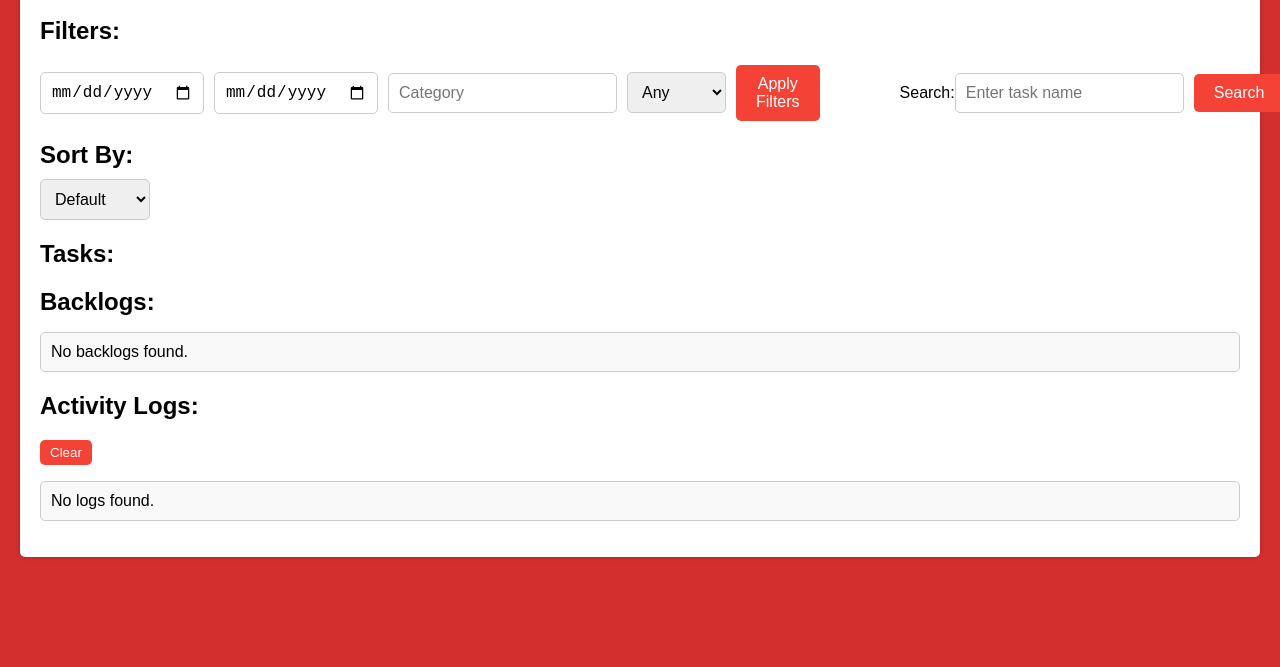
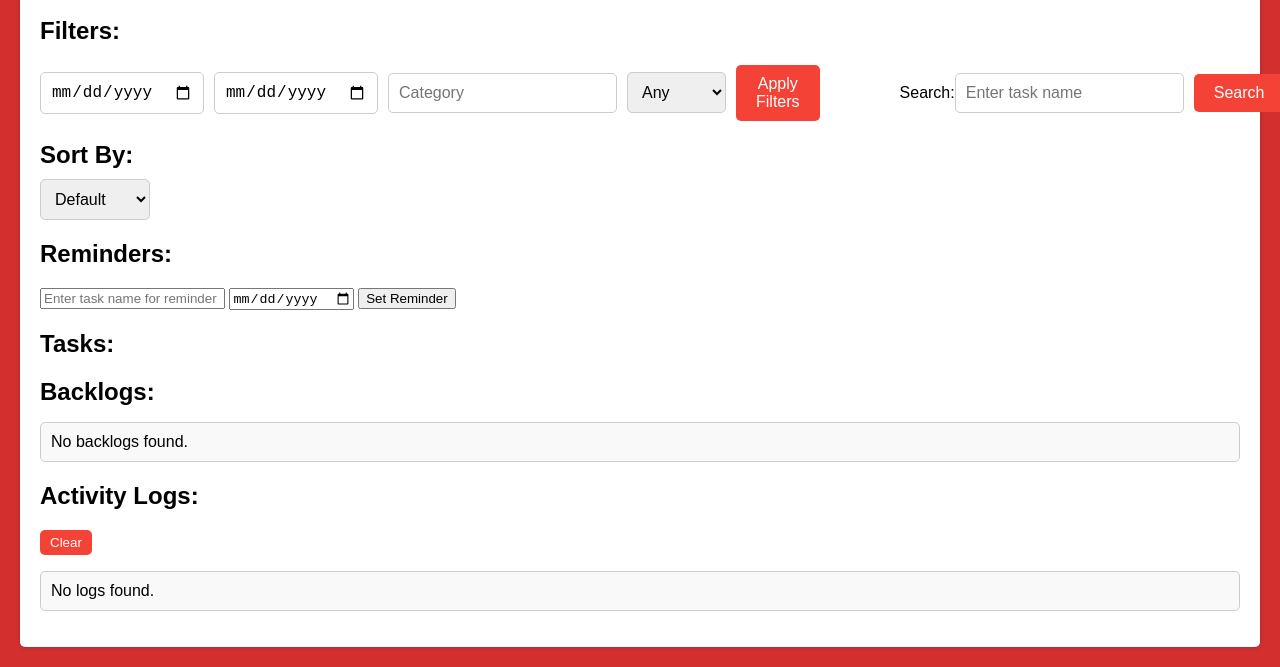
Before and after one commit to Chef4udad/Cogo-todo-list, a plain HTML site: page index.html in a window 1280 px wide. Shown: the part 165-832 px from the top of the page. Before the commit the page ends 800 px from the top, so only its background shows below. Drawn offline with Linux system fonts and the light colour scheme.

Commit message:
Updated index.html

```diff
--- a/index.html
+++ b/index.html
@@ -48,6 +48,16 @@
       </select>
     </div>
 
+    <div class="reminder-section">
+      <h2>Reminders:</h2>
+      <div class="reminder-input-container">
+        <input type="text" id="reminderTaskInput" placeholder="Enter task name for reminder" />
+        <input type="date" id="reminderDateTimeInput" />
+        <button id="reminderButton">Set Reminder</button>
+      </div>
+      <ul id="reminderList" class="task-list"></ul>
+    </div>
+
 
     <div class="task-list-container">
       <h2>Tasks:</h2>
```
